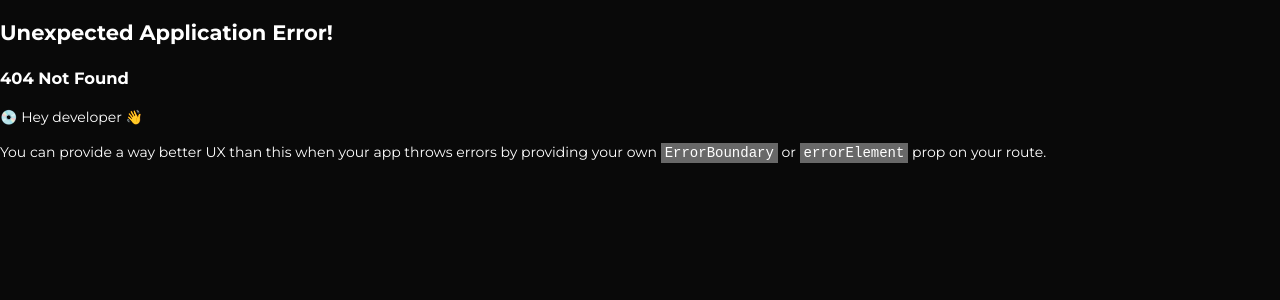
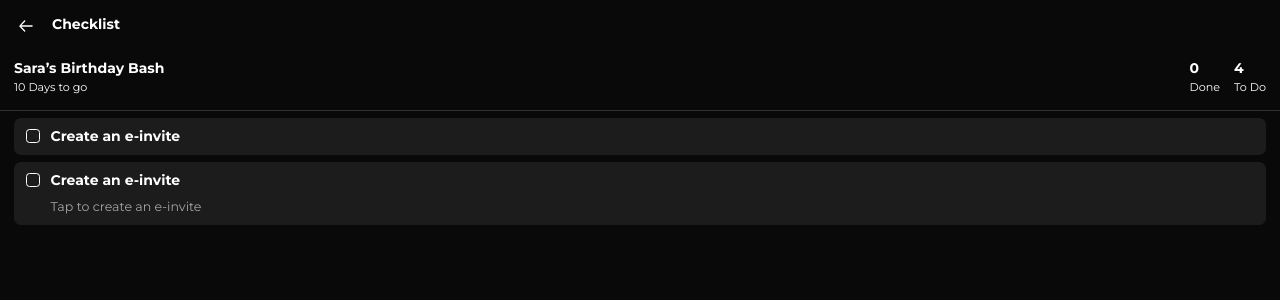
Before and after one commit to danialnoaein/sgt, a React (Vite) app: page /party in a window 1280 px wide. Before the commit this address had no page. Shown: the top 300 px of the page. Built offline with nearby package versions, Linux system fonts and the light colour scheme.

Commit message:
feat: add todo list page

```diff
--- /dev/null
+++ b/src/components/Checkbox/Checkbox.module.css
@@ -0,0 +1,61 @@
+.container {
+  display: flex;
+  position: relative;
+  align-items: flex-start;
+  padding: 0.5rem;
+  margin: 0.5rem 0;
+  cursor: pointer;
+  border: 1px solid transparent;
+  background-color: var(--radio-button-grey-bg-color);
+  border-radius: 0.5rem;
+}
+.container div {
+  display: flex;
+  flex-direction: column;
+}
+.container input {
+  margin-right: 0.75rem;
+  appearance: none;
+  background-color: transparent;
+  color: currentColor;
+  width: 1rem;
+  height: 1rem;
+  border: 1px solid currentColor;
+  border-radius: 0.25rem;
+  display: grid;
+  place-content: center;
+}
+.container input::before {
+  content: " ";
+  display: block;
+  width: 0.65em;
+  height: 0.65em;
+  transform: scale(0);
+  box-shadow: inset 1em 1em #1c1c1c;
+  transform-origin: bottom left;
+  transform: translateY(-0.075rem);
+  clip-path: polygon(14% 44%, 0 65%, 50% 100%, 100% 16%, 80% 0%, 43% 62%);
+}
+.container input:checked::before {
+  transform: scale(1);
+}
+
+.container input:checked {
+  /* opacity: 0; */
+  background-color: white;
+  /* transform: translateY(-0.075em); */
+}
+
+.container span {
+  font-weight: bold;
+}
+.container input:checked ~ span {
+  border-color: var(--primary-color);
+  background-color: var(--radio-button-active-bg-color);
+}
+.container span.subLabel {
+  font-weight: normal;
+  font-size: 0.9rem;
+  margin-top: 0.5rem;
+  opacity: 0.6;
+}
--- /dev/null
+++ b/src/components/Checkbox/index.tsx
@@ -0,0 +1,32 @@
+import styles from "./Checkbox.module.css";
+
+interface ICheckboxProps<T> {
+  name: string;
+  label: string;
+  subLabel?: string;
+  value: T;
+  onCheck: (value: T) => void;
+}
+const Checkbox = <T extends any>({
+  name,
+  label,
+  subLabel,
+  value,
+  onCheck,
+}: ICheckboxProps<T>) => {
+  return (
+    <label className={`${styles.container}`}>
+      <input
+        onChange={() => onCheck(value)}
+        type='checkbox'
+        name={name}
+      />
+      <div>
+        <span>{label}</span>
+        {subLabel && <span className={`${styles.subLabel}`}>{subLabel}</span>}
+      </div>
+    </label>
+  );
+};
+
+export default Checkbox;
--- a/src/index.css
+++ b/src/index.css
@@ -28,6 +28,9 @@ body {
   padding: 1rem;
 }
 
+.boldText {
+  font-weight: bold;
+}
 .lightText {
   font-size: 0.8rem;
 }
--- a/src/pages/home/components/UpcomingPartiesCard.tsx
+++ b/src/pages/home/components/UpcomingPartiesCard.tsx
@@ -3,12 +3,17 @@ import Button from "../../../components/Button";
 import calendarImage from "../../../../public/calendar.png";
 import checkListImage from "../../../../public/checkList.png";
 const UpcomingPartiesCard = () => {
+  const hasUpcomingEvent = true;
+
   const navigate = useNavigate();
   const onClickNewEvent = () => {
-    navigate("/new/1");
+    navigate("/new");
   };
 
-  const hasUpcomingEvent = false;
+  const onCardClick = () => {
+    if (hasUpcomingEvent) navigate("/party");
+  };
+
   const daysToNextEvent = 10;
   const nextEventTitle = "Sara’s Birthday Bash";
   return (
@@ -28,6 +33,7 @@ const UpcomingPartiesCard = () => {
           margin: "0.75rem 0",
           display: "flex",
         }}
+        onClick={onCardClick}
       >
         <div style={{ flex: "1" }}>
           <div style={{ fontWeight: "bold" }}>
--- a/src/pages/newEvent/steps/EInvite.tsx
+++ b/src/pages/newEvent/steps/EInvite.tsx
@@ -17,7 +17,7 @@ const EInvite = () => {
   };
   return (
     <div style={{ display: "flex", flexDirection: "column" }}>
-      <ProgressBar progress={25} />
+      <ProgressBar progress={50} />
 
       <div style={{ margin: "1rem auto" }}>
         <img
--- a/src/pages/newEvent/steps/Food.tsx
+++ b/src/pages/newEvent/steps/Food.tsx
@@ -23,7 +23,7 @@ const Food = () => {
   };
   return (
     <div style={{ display: "flex", flexDirection: "column" }}>
-      <ProgressBar progress={50} />
+      <ProgressBar progress={62.5} />
 
       <div style={{ margin: "1rem auto" }}>
         <img
--- /dev/null
+++ b/src/pages/party/index.tsx
@@ -0,0 +1,78 @@
+import { useEffect, useState } from "react";
+import { useNavigate, useParams } from "react-router-dom";
+import PageContainer from "../../components/PageContainer";
+import LeftArrowIcon from "../../assets/left-arrow.svg";
+import Checkbox from "../../components/Checkbox";
+
+const Party = () => {
+  const params = useParams();
+  const navigate = useNavigate();
+
+  const onBackButtonClick = () => navigate(-1);
+
+  useEffect(() => {
+    if (params.id) {
+      //TODO: load previous events
+    }
+  }, [params]);
+
+  const onCheckTodo = (value: any) => {
+    console.log(value);
+  };
+
+  return (
+    <PageContainer>
+      <div style={{ display: "flex" }}>
+        <div onClick={onBackButtonClick}>
+          <img
+            style={{ width: "24px", marginRight: "1rem" }}
+            src={LeftArrowIcon}
+            alt='Back Icon'
+          />
+        </div>
+        <div style={{ flex: "1", fontWeight: "bold" }}>Checklist</div>
+      </div>
+
+      <div
+        style={{
+          margin: "0 -1rem",
+          padding: "1rem",
+          borderBottom: "1px solid #313131",
+          display: "flex",
+        }}
+      >
+        <div style={{ flex: "1" }}>
+          <div className='boldText'>Sara’s Birthday Bash</div>
+          <div className='lightText'>10 Days to go</div>
+        </div>
+        <div style={{ margin: "0 1rem" }}>
+          <div className='boldText'>0</div>
+          <div className='lightText'>Done</div>
+        </div>
+        <div>
+          <div className='boldText'>4</div>
+          <div className='lightText'>To Do</div>
+        </div>
+      </div>
+
+      <div>
+        <Checkbox
+          label='Create an e-invite'
+          value={1}
+          name={"checklist"}
+          onCheck={onCheckTodo}
+        />
+
+        <Checkbox
+          label='Create an e-invite'
+          value={1}
+          name={"checklist"}
+          onCheck={onCheckTodo}
+          subLabel='Tap to create an e-invite'
+        />
+      </div>
+    </PageContainer>
+  );
+};
+
+export default Party;
```
Also changed, not shown: src/routes/router.tsx (+10 -0 lines), src/assets/left-arrow.svg.
